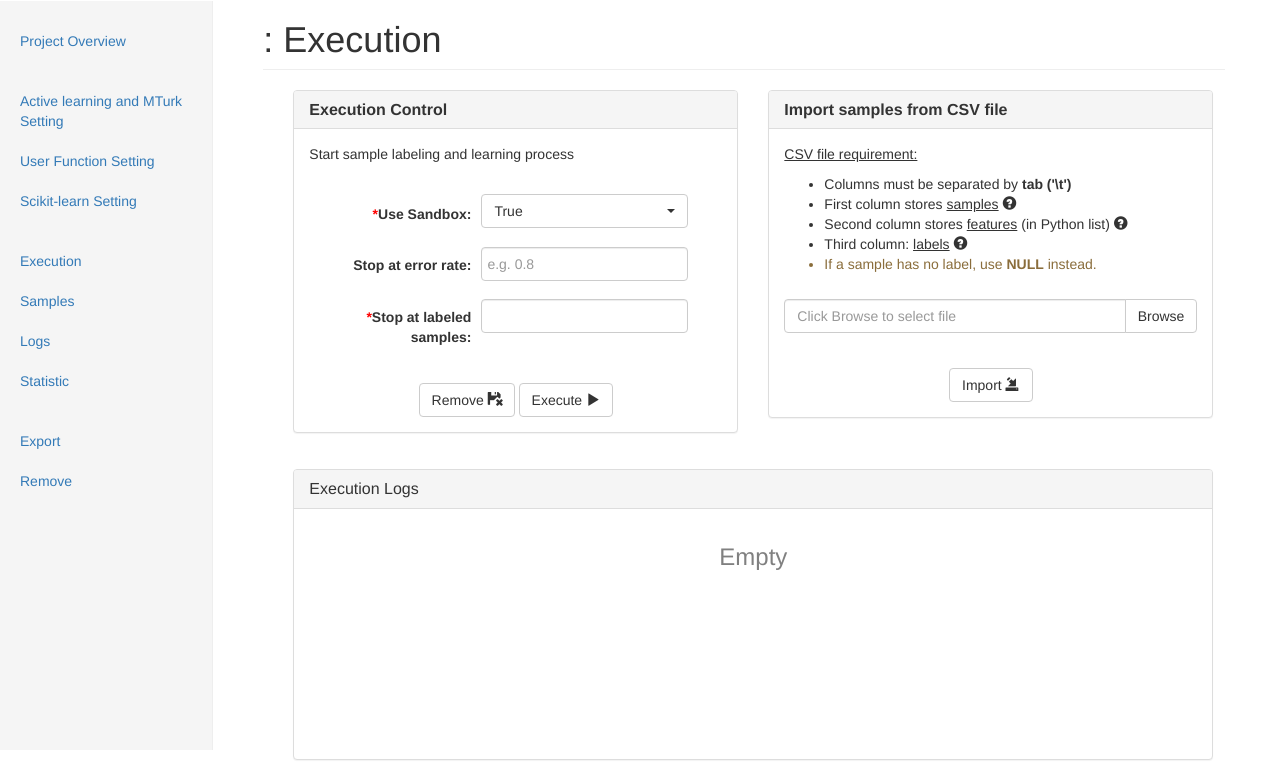
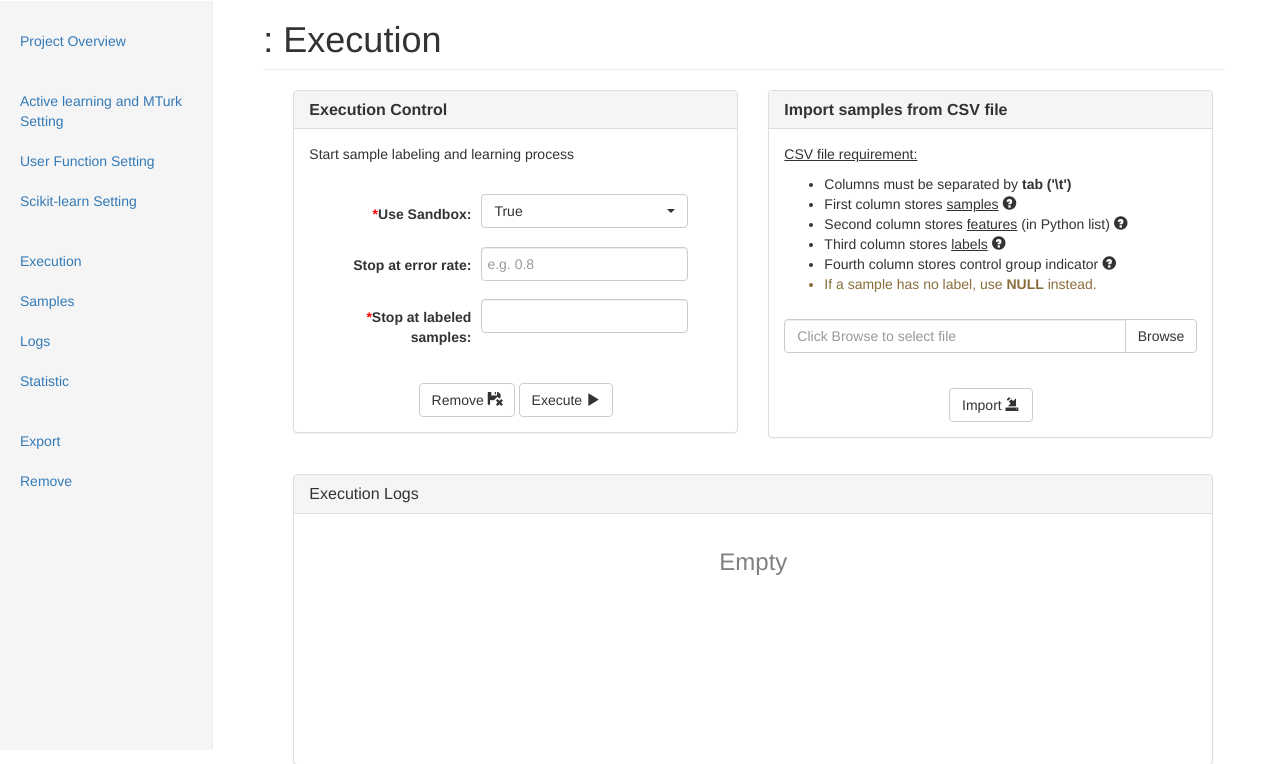
Before and after one commit to rigsby-chi/ActiveCrowd, a Flask app: template interface/templates/project/execution/execution.html in a window 1280 px wide; the page is wider, and only the part inside the window is pictured. Shown: the part 50-814 px from the top of that part. Run offline with Flask 2, Linux system fonts and the light colour scheme; the template is opened without the code that fills it, so the values that code supplies are empty; some libraries are stand-ins or nearby versions.

Commit message:
Add control group tag importation

```diff
--- a/interface/templates/project/execution/execution.html
+++ b/interface/templates/project/execution/execution.html
@@ -71,7 +71,8 @@
             <li>Columns must be separated by <b>tab ('\t')</b></li>
             <li>First column stores <u>samples</u> <span class="glyphicon glyphicon-question-sign" aria-hidden="true" data-toggle="tooltip" data-placement="top" title="e.g. [21, 31, 169]"></span></li>
             <li>Second column stores <u>features</u> (in Python list) <span class="glyphicon glyphicon-question-sign" aria-hidden="true" data-toggle="tooltip" data-placement="top" title="e.g. [0.08203, 0.12109, 0.66015]"></span></li>
-            <li>Third column: <u>labels</u> <span class="glyphicon glyphicon-question-sign" aria-hidden="true" data-toggle="tooltip" data-placement="top" title="e.g. True"></li>
+            <li>Third column stores <u>labels</u> <span class="glyphicon glyphicon-question-sign" aria-hidden="true" data-toggle="tooltip" data-placement="top" title="e.g. True"></li>
+            <li>Fourth column stores control group indicator <span class="glyphicon glyphicon-question-sign" aria-hidden="true" data-toggle="tooltip" data-placement="top" title="e.g. 1 for using this sample for control group validation, 0 for using this sample for training"></li>
             <li class="text-warning">If a sample has no label, use <b>NULL</b> instead.</li>
           </ul>
           <form method="POST" enctype="multipart/form-data" class="action">
```
